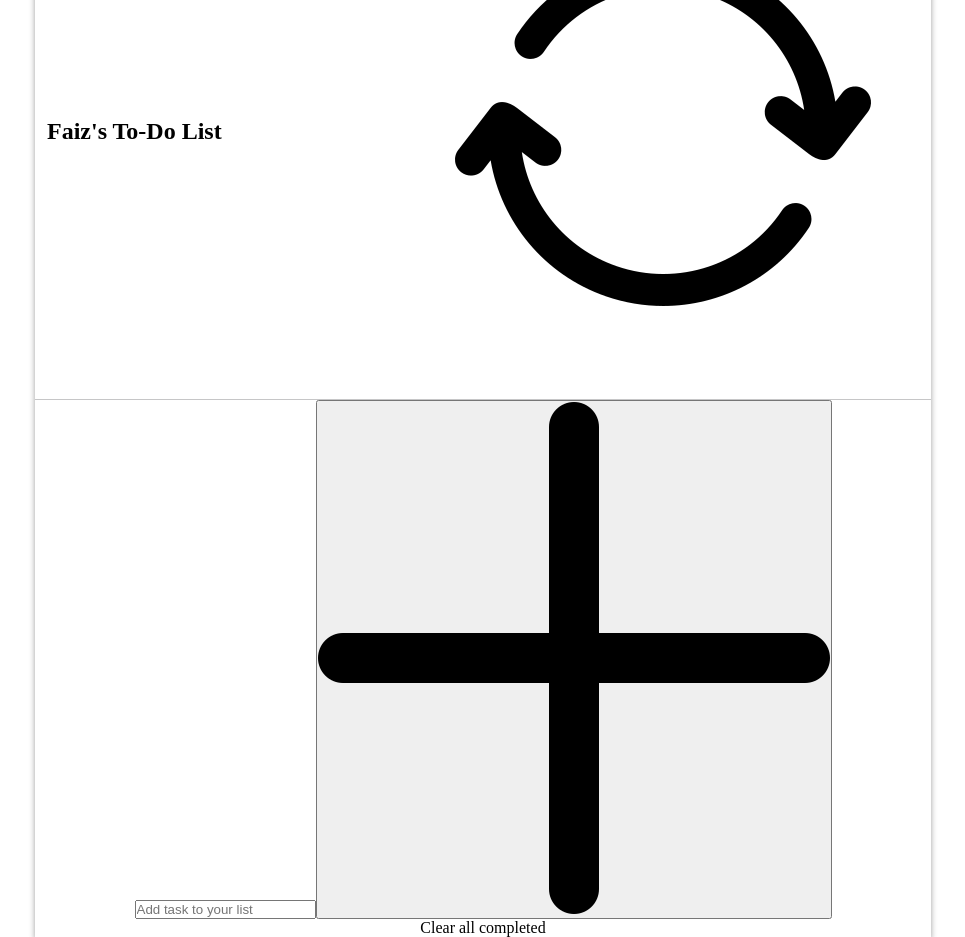
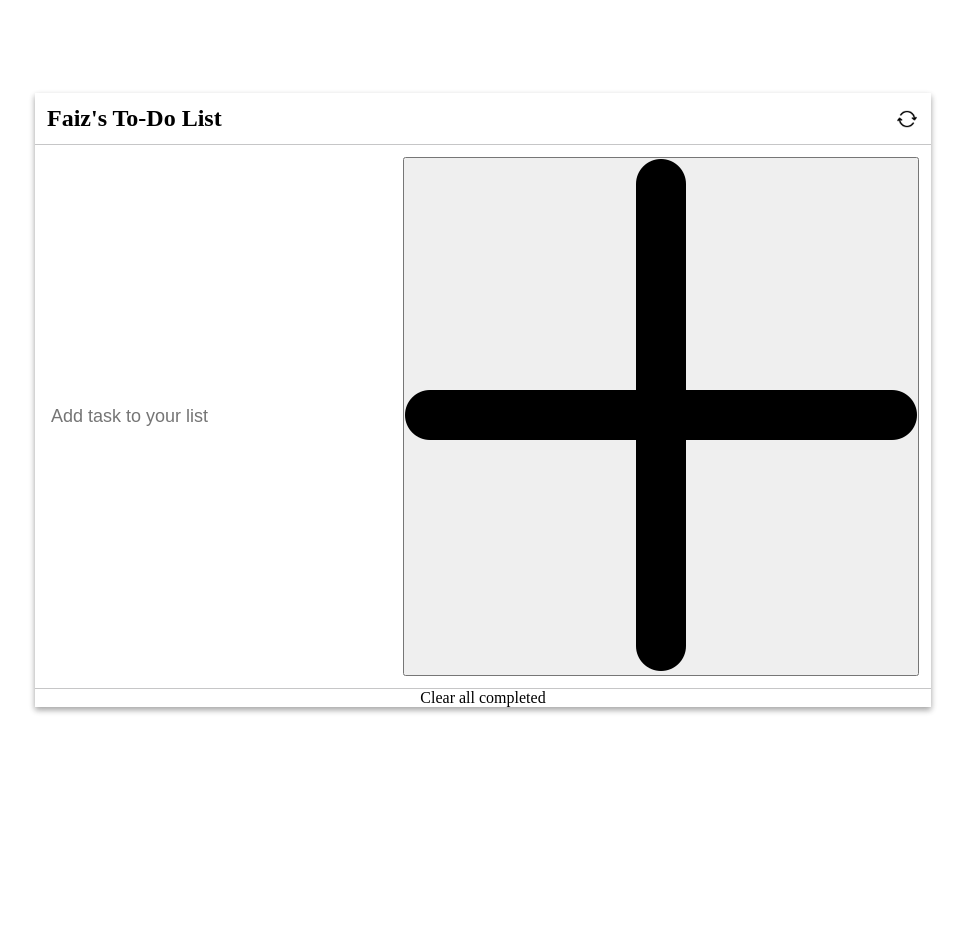
Before and after one commit to the-faizmohammad/Project-To-Do-List, a website built with webpack: page src/index.html in a window 1280 px wide. Shown: the whole page, without its empty margins (157-1122 px from the left). After the commit the page ends 800 px from the top, so only its background shows below. Built offline with nearby package versions, Linux system fonts and the light colour scheme.

Commit message:
Update style.css

```diff
--- a/src/style.css
+++ b/src/style.css
@@ -30,3 +30,29 @@
     padding: 12px;
     border-bottom: 1px solid #c6c6c7;
   }
+.reload-image {
+    width: 24px;
+    height: 24px;
+  }
+
+  .adding-list {
+    width: 100%;
+    padding: 12px;
+    border-bottom: 1px solid #c6c6c7;
+    display: flex;
+    align-items: center;
+  }
+
+  .list-adding:hover {
+    background: #e4e4ff;
+    border: 1px solid #86f91f;
+  }
+
+  #add-new-list {
+    width: 100%;
+    padding: 4px;
+    font-size: 18px;
+    border: none;
+    outline: none;
+    background: none;
+  }
```
